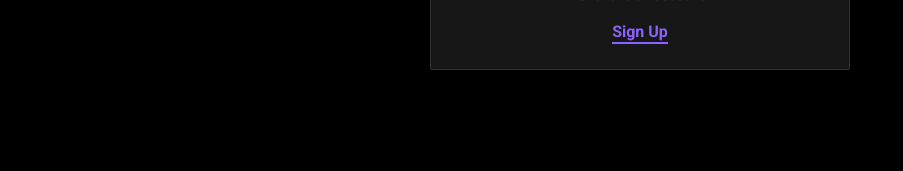
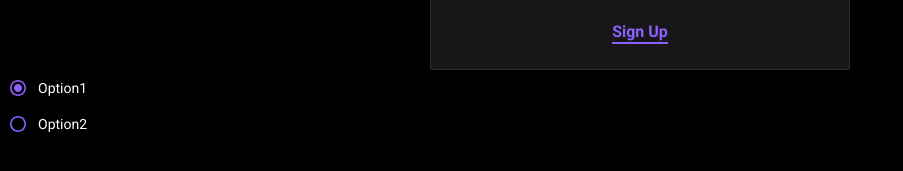
Before and after one commit to Mikhail1530/flash_cards_2, a React (Vite) app: page / in a window 1280 px wide. Shown: the part 335-506 px from the top of the page, without its empty margins (0-903 px from the left). Built offline with nearby package versions, Linux system fonts and the light colour scheme.

Commit message:
FixRadioButton

```diff
--- a/src/App.tsx
+++ b/src/App.tsx
@@ -1,9 +1,16 @@
+import { RadioButtons } from '@/components/ui/radio-buttons/radio-buttons'
 import PageLogin from '@/pages/page-login/page-login'
 
 export function App() {
   return (
     <div>
       <PageLogin />
+      <RadioButtons
+        option={[
+          { isDisabled: false, name: 'Option1', value: 1 },
+          { isDisabled: false, name: 'Option2', value: 2 },
+        ]}
+      />
     </div>
   )
 }
--- a/src/components/ui/radio-buttons/radio-buttons.tsx
+++ b/src/components/ui/radio-buttons/radio-buttons.tsx
@@ -7,20 +7,24 @@ import s from './radio-button.module.scss'
 
 import RadioButtonSvg from './RadioButtonSvg'
 
+type ButtonType = {
+  isDisabled: boolean
+  name: string
+  value: number
+}
 export type RadioButtonProps = {
-  isDisabled: boolean
-  variant?: 'off' | 'on'
+  option: ButtonType[]
+  variant?: 'Enable' | 'IsDisabled'
 }
-
 export const RadioButtons = (props: RadioButtonProps) => {
-  const [selectedOption, setSelectedOption] = useState<string>('option1')
+  const [selectedOption, setSelectedOption] = useState<string>('Option1')
 
   const handleChange = (value: string) => {
     setSelectedOption(value)
   }
 
   const renderRadioButton = (selectedValue: string, thisOption: string, isDisabled: boolean) => {
-    const fillColor = isDisabled ? `var(--color-accent-900)` : `var(--color-accent-500)`
+    const fillColor = isDisabled ? `var(--color-primary-900)` : `var(--color-primary-500)`
 
     if (selectedValue !== thisOption) {
       return <UnSelectRadioButtonSvg fillColor={fillColor} />
@@ -31,30 +35,17 @@ export const RadioButtons = (props: RadioButtonProps) => {
 
   return (
     <form>
-      <RadioGroup.Root
-        disabled={props.isDisabled}
-        onValueChange={handleChange}
-        orientation={'vertical'}
-        value={selectedOption}
-      >
-        <div className={s.radioAllItem}>
-          <RadioGroup.Item className={s.radioGroupItem} value={'option1'}>
-            {renderRadioButton(selectedOption, 'option1', props.isDisabled)}
-          </RadioGroup.Item>
-          <label>RadioGroup</label>
-        </div>
-        <div className={s.radioAllItem}>
-          <RadioGroup.Item className={s.radioGroupItem} value={'option2'}>
-            {renderRadioButton(selectedOption, 'option2', props.isDisabled)}
-          </RadioGroup.Item>
-          <label>RadioGroup</label>
-        </div>
-        <div className={s.radioAllItem}>
-          <RadioGroup.Item className={s.radioGroupItem} value={'option3'}>
-            {renderRadioButton(selectedOption, 'option3', props.isDisabled)}
-          </RadioGroup.Item>
-          <label>RadioGroup</label>
-        </div>
+      <RadioGroup.Root onValueChange={handleChange} orientation={'vertical'}>
+        {props.option.map((radioBtn: ButtonType) => {
+          return (
+            <div className={s.radioAllItem} key={radioBtn.value}>
+              <RadioGroup.Item className={s.radioGroupItem} value={radioBtn.name}>
+                {renderRadioButton(selectedOption, radioBtn.name, radioBtn.isDisabled)}
+              </RadioGroup.Item>
+              <label>{radioBtn.name}</label>
+            </div>
+          )
+        })}
       </RadioGroup.Root>
     </form>
   )
```
Also changed, not shown: 1 other file (tests, documents, lock files or other folders).
